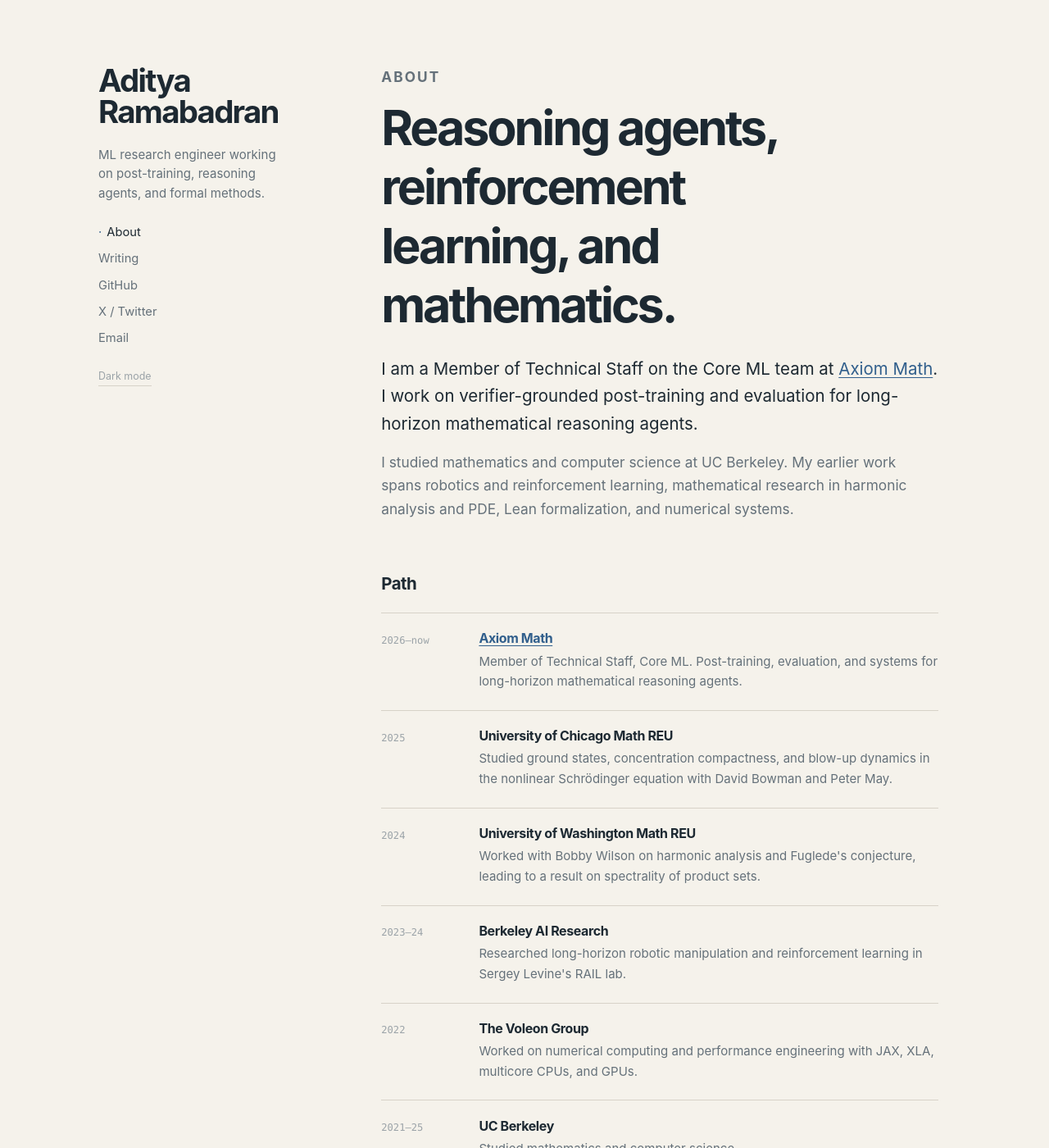
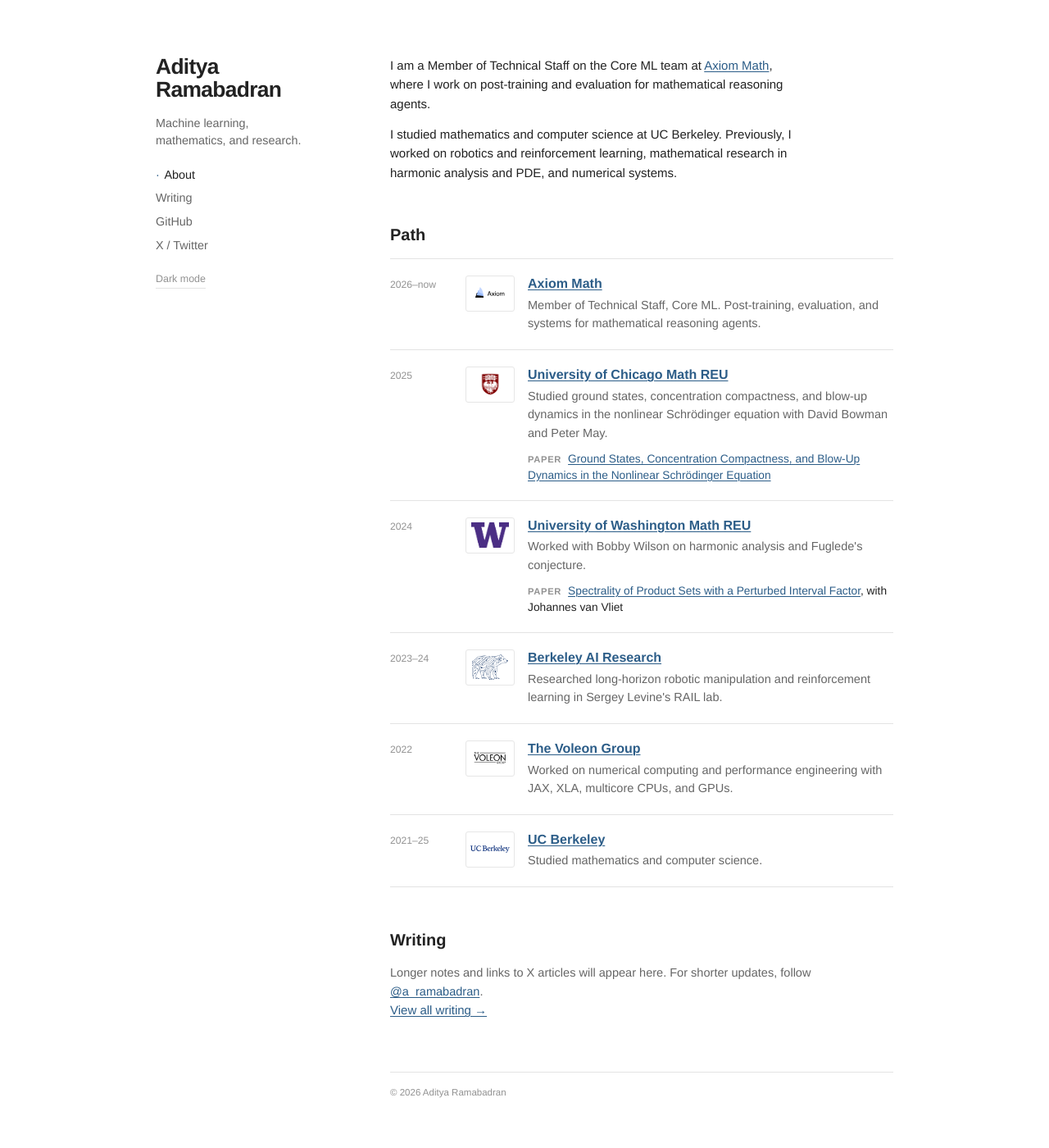
Before and after one commit to aditya-ramabadran/aditya-ramabadran.github.io, a Jekyll site: the page built from index.md, in a window 1280 px wide and 1400 px high. Shown: the whole window at 82% size. Built offline with Jekyll 4.4.1, drawn with Linux system fonts in a browser that asks for light colours; some of the changed text lies outside the part shown.

Commit message:
Simplify homepage and integrate timeline logos

```diff
--- a/_config.yml
+++ b/_config.yml
@@ -1,12 +1,11 @@
 title: Aditya Ramabadran
-description: ML research engineer working on post-training, reasoning agents, and formal methods.
+description: Machine learning research engineer with a background in mathematics and computer science.
 url: "https://aditya-ramabadran.github.io"
 baseurl: ""
 repository: aditya-ramabadran/aditya-ramabadran.github.io
 
 author:
   name: Aditya Ramabadran
-  email: aditya.ramabadran@berkeley.edu
 
 github_username: aditya-ramabadran
 twitter:
--- a/_layouts/default.html
+++ b/_layouts/default.html
@@ -3,8 +3,8 @@
   <head>
     <meta charset="utf-8">
     <meta name="viewport" content="width=device-width, initial-scale=1">
-    <meta name="theme-color" content="#f5f2eb" media="(prefers-color-scheme: light)">
-    <meta name="theme-color" content="#111820" media="(prefers-color-scheme: dark)">
+    <meta name="theme-color" content="#ffffff" media="(prefers-color-scheme: light)">
+    <meta name="theme-color" content="#121212" media="(prefers-color-scheme: dark)">
     <script>
       (function () {
         var saved = localStorage.getItem("theme");
@@ -21,14 +21,13 @@
     <div class="shell">
       <header class="sidebar">
         <a class="site-name" href="{{ '/' | relative_url }}">Aditya<br>Ramabadran</a>
-        <p class="site-description">ML research engineer working on post-training, reasoning agents, and formal methods.</p>
+        <p class="site-description">Machine learning, mathematics, and research.</p>
 
         <nav class="site-nav" aria-label="Primary navigation">
           <a {% if page.url == '/' %}aria-current="page"{% endif %} href="{{ '/' | relative_url }}">About</a>
           <a {% if page.url == '/writing/' %}aria-current="page"{% endif %} href="{{ '/writing/' | relative_url }}">Writing</a>
           <a href="https://github.com/aditya-ramabadran">GitHub</a>
           <a rel="me" href="https://x.com/a_ramabadran">X / Twitter</a>
-          <a href="mailto:{{ site.author.email }}">Email</a>
         </nav>
 
         <button class="theme-toggle" type="button" data-theme-toggle aria-label="Switch color theme">
--- a/assets/css/style.scss
+++ b/assets/css/style.scss
@@ -3,29 +3,29 @@
 
 :root {
   color-scheme: light;
-  --background: #f5f2eb;
-  --surface: #ebe7de;
-  --text: #1d2932;
-  --muted: #65717a;
-  --faint: #9ba3a8;
-  --border: #d7d2c8;
-  --accent: #315f8c;
-  --accent-hover: #17456f;
-  --selection: #cddceb;
-  --max-width: 1040px;
+  --background: #ffffff;
+  --surface: #f6f6f6;
+  --text: #222222;
+  --muted: #666666;
+  --faint: #929292;
+  --border: #e3e3e3;
+  --accent: #2c5d88;
+  --accent-hover: #183e61;
+  --selection: #dceaf6;
+  --max-width: 900px;
 }
 
 html[data-theme="dark"] {
   color-scheme: dark;
-  --background: #111820;
-  --surface: #19232d;
-  --text: #e5e9ec;
-  --muted: #a7b0b7;
-  --faint: #717d86;
-  --border: #2b3741;
-  --accent: #8eb6e0;
-  --accent-hover: #b5d3f2;
-  --selection: #294965;
+  --background: #121212;
+  --surface: #1c1c1c;
+  --text: #e8e8e8;
+  --muted: #b0b0b0;
+  --faint: #858585;
+  --border: #303030;
+  --accent: #8db7db;
+  --accent-hover: #b8d4eb;
+  --selection: #29465f;
 }
 
 * {
@@ -40,10 +40,9 @@
   margin: 0;
   background: var(--background);
   color: var(--text);
-  font-family: ui-sans-serif, -apple-system, BlinkMacSystemFont, "Segoe UI", sans-serif;
-  font-size: 16px;
-  line-height: 1.65;
-  text-rendering: optimizeLegibility;
+  font-family: Helvetica, Arial, sans-serif;
+  font-size: 15px;
+  line-height: 1.55;
   transition: background-color 160ms ease, color 160ms ease;
 }
 
@@ -54,7 +53,7 @@
 a {
   color: var(--accent);
   text-decoration-thickness: 1px;
-  text-underline-offset: 0.16em;
+  text-underline-offset: 0.14em;
 }
 
 a:hover {
@@ -66,7 +65,7 @@
   top: 0.75rem;
   left: 0.75rem;
   z-index: 10;
-  padding: 0.45rem 0.7rem;
+  padding: 0.4rem 0.65rem;
   background: var(--text);
   color: var(--background);
   transform: translateY(-180%);
@@ -78,26 +77,26 @@
 
 .shell {
   display: grid;
-  grid-template-columns: 230px minmax(0, 680px);
-  gap: clamp(3rem, 9vw, 8rem);
+  grid-template-columns: 190px minmax(0, 620px);
+  gap: clamp(3rem, 8vw, 6rem);
   width: min(calc(100% - 3rem), var(--max-width));
   margin: 0 auto;
-  padding: 5rem 0 3rem;
+  padding: 4.25rem 0 2.5rem;
 }
 
 .sidebar {
   position: sticky;
-  top: 5rem;
+  top: 4.25rem;
   align-self: start;
 }
 
 .site-name {
   display: inline-block;
   color: var(--text);
-  font-size: clamp(1.8rem, 3vw, 2.4rem);
-  font-weight: 720;
-  letter-spacing: -0.045em;
-  line-height: 0.98;
+  font-size: 1.65rem;
+  font-weight: 700;
+  letter-spacing: -0.025em;
+  line-height: 1.05;
   text-decoration: none;
 }
 
@@ -106,22 +105,22 @@
 }
 
 .site-description {
-  margin: 1.25rem 0 1.5rem;
+  margin: 1rem 0 1.25rem;
   color: var(--muted);
-  font-size: 0.94rem;
-  line-height: 1.55;
+  font-size: 0.9rem;
+  line-height: 1.45;
 }
 
 .site-nav {
   display: flex;
   flex-direction: column;
   align-items: flex-start;
-  gap: 0.5rem;
+  gap: 0.4rem;
 }
 
 .site-nav a {
   color: var(--muted);
-  font-size: 0.92rem;
+  font-size: 0.9rem;
   text-decoration: none;
 }
 
@@ -132,12 +131,12 @@
 
 .site-nav a[aria-current="page"]::before {
   content: "·";
-  margin-right: 0.38rem;
+  margin-right: 0.35rem;
   color: var(--accent);
 }
 
 .theme-toggle {
-  margin-top: 1.5rem;
+  margin-top: 1.25rem;
   padding: 0;
   border: 0;
   border-bottom: 1px solid var(--border);
@@ -158,38 +157,29 @@
   min-width: 0;
 }
 
-.hero {
-  margin: 0 0 4rem;
-}
-
-.eyebrow {
-  margin: 0 0 0.7rem;
-  color: var(--accent);
-  font-size: 0.72rem;
-  font-weight: 700;
-  letter-spacing: 0.12em;
-  text-transform: uppercase;
+.intro {
+  max-width: 60ch;
+  margin: 0 0 2.75rem;
 }
 
 h1,
 h2,
 h3 {
   color: var(--text);
-  font-weight: 680;
-  letter-spacing: -0.025em;
-  line-height: 1.22;
+  font-family: Helvetica, Arial, sans-serif;
+  font-weight: 600;
+  line-height: 1.25;
 }
 
 h1 {
-  max-width: 15ch;
-  margin: 0 0 1.5rem;
-  font-size: clamp(2.15rem, 6vw, 3.7rem);
-  letter-spacing: -0.052em;
+  margin: 0 0 1rem;
+  font-size: 1.8rem;
+  letter-spacing: -0.02em;
 }
 
 h2 {
-  margin: 4rem 0 1.4rem;
-  font-size: 1.28rem;
+  margin: 3.25rem 0 1rem;
+  font-size: 1.25rem;
 }
 
 h3 {
@@ -198,75 +188,91 @@
 }
 
 p {
-  margin: 0 0 1rem;
-}
-
-.hero p {
-  max-width: 62ch;
-  color: var(--muted);
-  font-size: 1.08rem;
-}
-
-.hero .intro {
-  color: var(--text);
-  font-size: clamp(1.1rem, 2.4vw, 1.28rem);
+  margin: 0 0 0.9rem;
 }
 
 .timeline {
-  display: grid;
-  gap: 0;
-  margin-top: 1rem;
+  margin-top: 0.65rem;
   border-top: 1px solid var(--border);
 }
 
 .timeline-item {
   display: grid;
-  grid-template-columns: 6.2rem 1fr;
-  gap: 1.25rem;
-  padding: 1.35rem 0;
+  grid-template-columns: 4.75rem 3.75rem minmax(0, 1fr);
+  gap: 1rem;
+  align-items: start;
+  padding: 1.25rem 0;
   border-bottom: 1px solid var(--border);
 }
 
 .timeline-year {
-  padding-top: 0.08rem;
+  padding-top: 0.15rem;
   color: var(--faint);
-  font-family: ui-monospace, SFMono-Regular, Menlo, Consolas, monospace;
   font-size: 0.76rem;
+  white-space: nowrap;
 }
 
-.timeline-item p {
-  margin: 0.35rem 0 0;
-  color: var(--muted);
-  font-size: 0.94rem;
+.timeline-logo {
+  display: flex;
+  align-items: center;
+  justify-content: center;
+  width: 3.75rem;
+  height: 2.75rem;
+  padding: 0.35rem;
+  border: 1px solid #e6e6e6;
+  border-radius: 3px;
+  background: #ffffff;
 }
 
-.work-list,
+.timeline-logo img {
+  display: block;
+  width: 100%;
+  height: 100%;
+  object-fit: contain;
+}
+
+.timeline-logo--tall img {
+  width: auto;
+}
+
+.timeline-logo--wide {
+  padding: 0.45rem 0.3rem;
+}
+
+.timeline-copy p {
+  margin: 0.3rem 0 0;
+  color: var(--muted);
+  font-size: 0.91rem;
+}
+
+.timeline-copy .timeline-paper {
+  margin-top: 0.65rem;
+  color: var(--text);
+  font-size: 0.86rem;
+  line-height: 1.45;
+}
+
+.timeline-paper span {
+  display: inline-block;
+  margin-right: 0.5rem;
+  color: var(--faint);
+  font-size: 0.7rem;
+  font-weight: 700;
+  letter-spacing: 0.06em;
+  text-transform: uppercase;
+}
+
 .post-list {
   list-style: none;
   margin: 0;
   padding: 0;
 }
 
-.work-list li {
-  padding: 1.15rem 0;
-  border-top: 1px solid var(--border);
-}
-
-.work-list li:last-child {
-  border-bottom: 1px solid var(--border);
-}
-
-.work-list p {
-  margin: 0.35rem 0 0;
-  color: var(--muted);
-  font-size: 0.94rem;
-}
-
 .post-list-item {
   display: grid;
-  grid-template-columns: 6.2rem 1fr;
-  gap: 1.25rem;
-  padding: 1.25rem 0;
+  grid-template-columns: 4.75rem 1fr;
+  gap: 1rem;
+  padding: 1rem 0;
   border-top: 1px solid var(--border);
 }
 
@@ -278,7 +284,6 @@
   display: flex;
   flex-direction: column;
   color: var(--faint);
-  font-family: ui-monospace, SFMono-Regular, Menlo, Consolas, monospace;
   font-size: 0.7rem;
   text-transform: lowercase;
 }
@@ -296,7 +301,7 @@
 .empty-state {
   margin: 0.3rem 0 0;
   color: var(--muted);
-  font-size: 0.94rem;
+  font-size: 0.91rem;
 }
 
 .external-mark {
@@ -305,47 +310,39 @@
 }
 
 .writing-intro {
-  margin-bottom: 3rem;
-}
-
-.writing-intro h1,
-.post-header h1 {
-  max-width: none;
-  font-size: clamp(2.1rem, 5vw, 3.2rem);
+  margin-bottom: 2.5rem;
 }
 
 .writing-intro p {
   max-width: 58ch;
   color: var(--muted);
-  font-size: 1.06rem;
 }
 
 .back-link {
   display: inline-block;
-  margin-bottom: 2.25rem;
+  margin-bottom: 2rem;
   color: var(--muted);
   font-size: 0.86rem;
   text-decoration: none;
 }
 
 .post-header {
-  padding-bottom: 1.5rem;
+  padding-bottom: 1.25rem;
   border-bottom: 1px solid var(--border);
 }
 
 .post-meta {
   color: var(--faint);
-  font-family: ui-monospace, SFMono-Regular, Menlo, Consolas, monospace;
   font-size: 0.76rem;
 }
 
 .post-body {
   max-width: 65ch;
-  padding-top: 2rem;
+  padding-top: 1.75rem;
 }
 
 .post-body h2 {
-  margin-top: 3rem;
+  margin-top: 2.5rem;
 }
 
 .post-body blockquote {
@@ -359,6 +356,7 @@
   padding: 0.1em 0.3em;
   border-radius: 3px;
   background: var(--surface);
+  font-family: monospace;
   font-size: 0.9em;
 }
 
@@ -375,11 +373,8 @@
 }
 
 .site-footer {
-  display: flex;
-  justify-content: space-between;
-  gap: 1rem;
-  margin-top: 5rem;
-  padding-top: 1.2rem;
+  margin-top: 4rem;
+  padding-top: 1rem;
   border-top: 1px solid var(--border);
   color: var(--faint);
   font-size: 0.72rem;
@@ -388,13 +383,13 @@
 @media (max-width: 760px) {
   .shell {
     display: block;
-    width: min(calc(100% - 2.25rem), 680px);
+    width: min(calc(100% - 2.25rem), 620px);
     padding-top: 2.25rem;
   }
 
   .sidebar {
     position: static;
-    padding-bottom: 2.5rem;
+    padding-bottom: 2rem;
     border-bottom: 1px solid var(--border);
   }
 
@@ -407,49 +402,56 @@
   }
 
   .site-description {
-    max-width: 29rem;
-    margin-bottom: 1rem;
+    margin-bottom: 0.9rem;
   }
 
   .site-nav {
     flex-direction: row;
     flex-wrap: wrap;
-    gap: 0.55rem 1rem;
+    gap: 0.5rem 1rem;
   }
 
   .theme-toggle {
-    margin-top: 1rem;
+    margin-top: 0.9rem;
   }
 
   .content {
-    padding-top: 3rem;
-  }
-
-  .timeline-item,
-  .post-list-item {
-    grid-template-columns: 5.2rem 1fr;
-    gap: 0.85rem;
+    padding-top: 2.25rem;
   }
 }
 
-@media (max-width: 460px) {
-  .timeline-item,
+@media (max-width: 540px) {
+  .timeline-item {
+    grid-template-columns: 3.25rem minmax(0, 1fr);
+    gap: 0.3rem 0.85rem;
+  }
+
+  .timeline-logo {
+    grid-column: 1;
+    grid-row: 1 / span 2;
+    width: 3.25rem;
+    height: 2.5rem;
+  }
+
+  .timeline-year {
+    grid-column: 2;
+    grid-row: 1;
+    padding-top: 0;
+  }
+
+  .timeline-copy {
+    grid-column: 2;
+    grid-row: 2;
+  }
+
   .post-list-item {
     display: block;
-  }
-
-  .timeline-year,
-  .post-list-meta {
-    margin-bottom: 0.45rem;
   }
 
   .post-list-meta {
     flex-direction: row;
     gap: 0.65rem;
-  }
-
-  .site-footer {
-    flex-direction: column;
+    margin-bottom: 0.35rem;
   }
 }
 
--- a/index.md
+++ b/index.md
@@ -1,14 +1,12 @@
 ---
 layout: default
 title: Aditya Ramabadran
-description: ML research engineer working on post-training, reasoning agents, and formal methods.
+description: Machine learning research engineer with a background in mathematics and computer science.
 ---
 
-<section class="hero">
-  <p class="eyebrow">About</p>
-  <h1>Reasoning agents, reinforcement learning, and mathematics.</h1>
-  <p class="intro">I am a Member of Technical Staff on the Core ML team at <a href="https://axiommath.ai/">Axiom Math</a>. I work on verifier-grounded post-training and evaluation for long-horizon mathematical reasoning agents.</p>
-  <p>I studied mathematics and computer science at UC Berkeley. My earlier work spans robotics and reinforcement learning, mathematical research in harmonic analysis and PDE, Lean formalization, and numerical systems.</p>
+<section class="intro">
+  <p>I am a Member of Technical Staff on the Core ML team at <a href="https://axiommath.ai/">Axiom Math</a>, where I work on post-training and evaluation for mathematical reasoning agents.</p>
+  <p>I studied mathematics and computer science at UC Berkeley. Previously, I worked on robotics and reinforcement learning, mathematical research in harmonic analysis and PDE, and numerical systems.</p>
 </section>
 
 ## Path
@@ -16,81 +14,60 @@
 <div class="timeline">
   <div class="timeline-item">
     <div class="timeline-year">2026–now</div>
-    <div>
+    <div class="timeline-logo"><img src="{{ '/assets/images/logos/axiom.svg' | relative_url }}" alt="Axiom Math logo"></div>
+    <div class="timeline-copy">
       <h3><a href="https://axiommath.ai/">Axiom Math</a></h3>
-      <p>Member of Technical Staff, Core ML. Post-training, evaluation, and systems for long-horizon mathematical reasoning agents.</p>
+      <p>Member of Technical Staff, Core ML. Post-training, evaluation, and systems for mathematical reasoning agents.</p>
     </div>
   </div>
+
   <div class="timeline-item">
     <div class="timeline-year">2025</div>
-    <div>
-      <h3>University of Chicago Math REU</h3>
+    <div class="timeline-logo timeline-logo--tall"><img src="{{ '/assets/images/logos/uchicago.png' | relative_url }}" alt="University of Chicago logo"></div>
+    <div class="timeline-copy">
+      <h3><a href="https://math.uchicago.edu/~may/REU2025/">University of Chicago Math REU</a></h3>
       <p>Studied ground states, concentration compactness, and blow-up dynamics in the nonlinear Schrödinger equation with David Bowman and Peter May.</p>
+      <p class="timeline-paper"><span>Paper</span><a href="https://math.uchicago.edu/~may/REU2025/REUPapers/Ramabadran.pdf">Ground States, Concentration Compactness, and Blow-Up Dynamics in the Nonlinear Schrödinger Equation</a></p>
     </div>
   </div>
+
   <div class="timeline-item">
     <div class="timeline-year">2024</div>
-    <div>
-      <h3>University of Washington Math REU</h3>
-      <p>Worked with Bobby Wilson on harmonic analysis and Fuglede's conjecture, leading to a result on spectrality of product sets.</p>
+    <div class="timeline-logo"><img src="{{ '/assets/images/logos/washington.png' | relative_url }}" alt="University of Washington logo"></div>
+    <div class="timeline-copy">
+      <h3><a href="https://sites.math.washington.edu/~reu/">University of Washington Math REU</a></h3>
+      <p>Worked with Bobby Wilson on harmonic analysis and Fuglede's conjecture.</p>
+      <p class="timeline-paper"><span>Paper</span><a href="https://arxiv.org/abs/2508.15159">Spectrality of Product Sets with a Perturbed Interval Factor</a>, with Johannes van Vliet</p>
     </div>
   </div>
+
   <div class="timeline-item">
     <div class="timeline-year">2023–24</div>
-    <div>
-      <h3>Berkeley AI Research</h3>
+    <div class="timeline-logo"><img src="{{ '/assets/images/logos/bair.svg' | relative_url }}" alt="Berkeley AI Research logo"></div>
+    <div class="timeline-copy">
+      <h3><a href="https://bair.berkeley.edu/">Berkeley AI Research</a></h3>
       <p>Researched long-horizon robotic manipulation and reinforcement learning in Sergey Levine's RAIL lab.</p>
     </div>
   </div>
+
   <div class="timeline-item">
     <div class="timeline-year">2022</div>
-    <div>
-      <h3>The Voleon Group</h3>
+    <div class="timeline-logo timeline-logo--wide"><img src="{{ '/assets/images/logos/voleon.png' | relative_url }}" alt="The Voleon Group logo"></div>
+    <div class="timeline-copy">
+      <h3><a href="https://voleon.com/">The Voleon Group</a></h3>
       <p>Worked on numerical computing and performance engineering with JAX, XLA, multicore CPUs, and GPUs.</p>
     </div>
   </div>
+
   <div class="timeline-item">
     <div class="timeline-year">2021–25</div>
-    <div>
-      <h3>UC Berkeley</h3>
+    <div class="timeline-logo timeline-logo--wide"><img src="{{ '/assets/images/logos/berkeley.svg' | relative_url }}" alt="UC Berkeley logo"></div>
+    <div class="timeline-copy">
+      <h3><a href="https://www.berkeley.edu/">UC Berkeley</a></h3>
       <p>Studied mathematics and computer science.</p>
     </div>
   </div>
 </div>
-
-## Papers and formalization
-
-<ul class="work-list">
-  <li>
-    <h3><a href="https://arxiv.org/abs/2508.15159">Spectrality of Product Sets with a Perturbed Interval Factor</a></h3>
-    <p>With Johannes van Vliet. Harmonic analysis, spectral sets, and Fuglede's conjecture. arXiv preprint, 2025.</p>
-  </li>
-  <li>
-    <h3><a href="https://math.uchicago.edu/~may/REU2025/REUPapers/Ramabadran.pdf">Ground States, Concentration Compactness, and Blow-Up Dynamics in the Nonlinear Schrödinger Equation</a></h3>
-    <p>An expository research paper on variational methods and the mass-critical focusing NLS, 2025.</p>
-  </li>
-  <li>
-    <h3><a href="https://github.com/leanprover-community/mathlib4/pulls?q=is%3Apr+author%3Aaditya-ramabadran+">Lean and mathlib</a></h3>
-    <p>Contributions in distribution theory, including the Dirac delta distribution and maps between test functions, Schwartz functions, distributions, and tempered distributions.</p>
-  </li>
-  <li>
-    <h3><a href="https://github.com/google-deepmind/formal-conjectures/pulls?q=is%3Apr+author%3Aaditya-ramabadran">Formal conjectures</a></h3>
-    <p>Lean formalizations of mathematical problem statements, including Fuglede's conjecture and several Erdős problems.</p>
-  </li>
-</ul>
-
-## Selected projects
-
-<ul class="work-list">
-  <li>
-    <h3><a href="https://github.com/aditya-ramabadran/gcpt">Goal-Conditioned Prompt Tuning</a></h3>
-    <p>Research on learned visual subgoals for long-horizon robotic manipulation, including offline RL, representation learning, and adaptation methods.</p>
-  </li>
-  <li>
-    <h3><a href="https://github.com/aditya-ramabadran/codex-skills">Codex skills</a></h3>
-    <p>Small, reusable workflows for coding agents.</p>
-  </li>
-</ul>
 
 ## Writing
 
```
Also changed, not shown: other parts of _layouts/default.html (+0 -1 lines), assets/images/logos/SOURCES.md (added, +12 -0 lines), writing.md (+1 -2 lines), assets/images/logos/axiom.svg (added), assets/images/logos/bair.svg (added), assets/images/logos/berkeley.svg (added), assets/images/logos/uchicago.png (added), assets/images/logos/voleon.png (added), assets/images/logos/washington.png (added).
